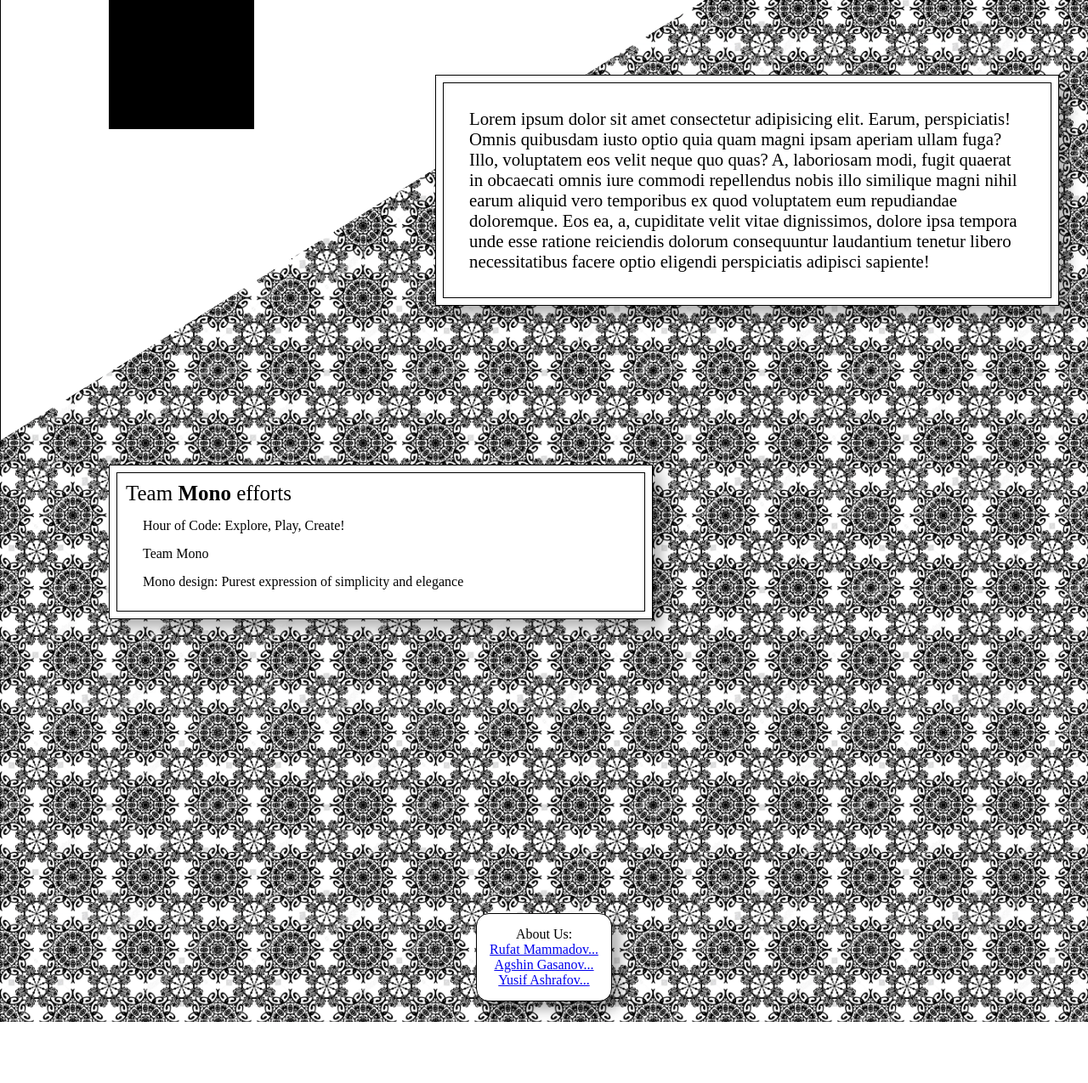
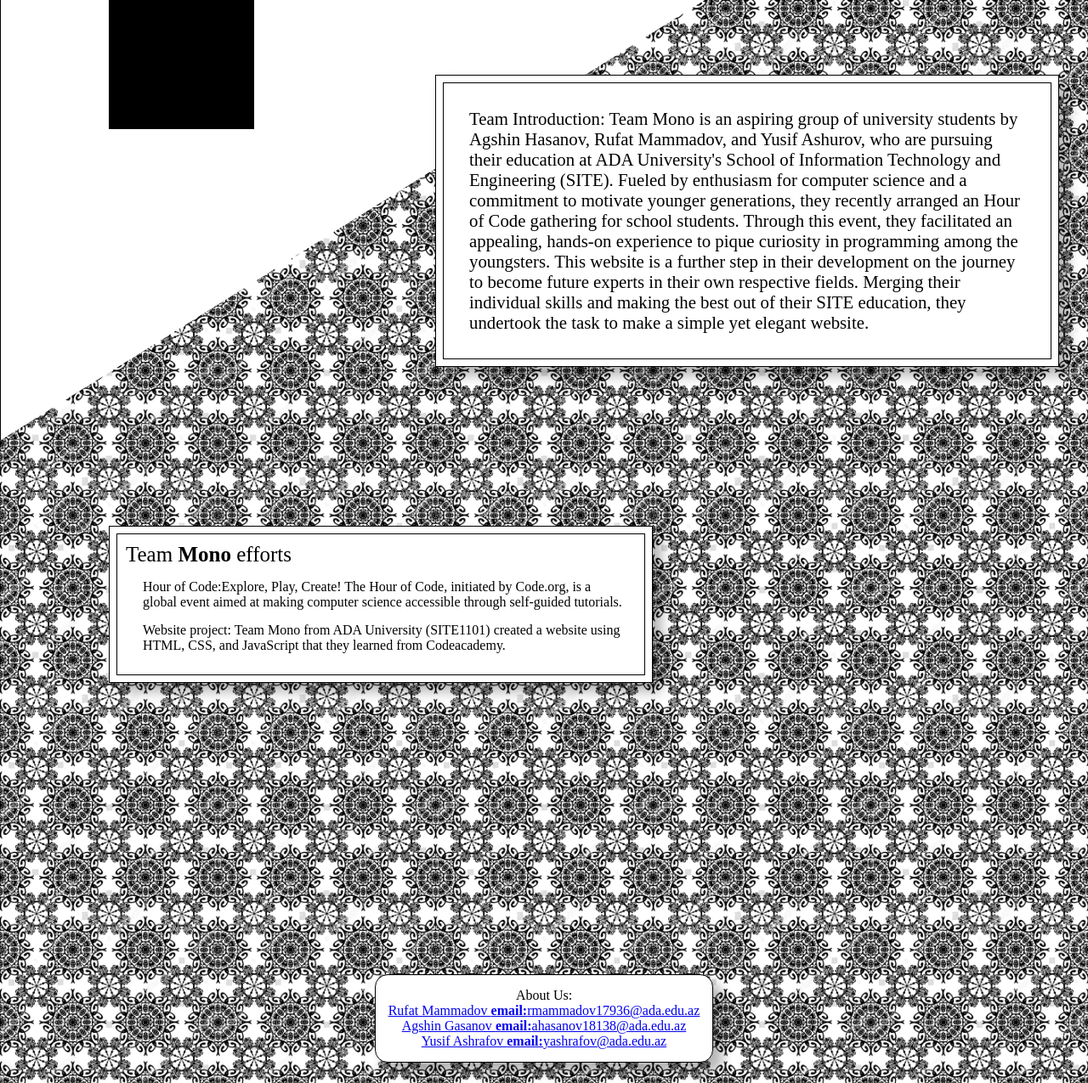
Before and after one commit to ADA-SITE-SITE1101-2023-Spring/website-team-03, a plain HTML site: page index.html in a window 1280 px wide. Shown: the part 203-1478 px from the top of the page at 85% size. Before the commit the page ends 1406 px from the top, so only its background shows below. Drawn offline with Linux system fonts and the light colour scheme.

Commit message:
Content added
Description and bio content added

```diff
--- a/index.html
+++ b/index.html
@@ -25,7 +25,7 @@
     <div id="growIntroductionContainer">
       <div class="extraBorder" style="margin-top: 20%; margin-bottom: 4%; margin-right: 4%; margin-left: 10%;">
         <div class="foreground" id="introductionContainer">
-          Lorem ipsum dolor sit amet consectetur adipisicing elit. Earum, perspiciatis! Omnis quibusdam iusto optio quia quam magni ipsam aperiam ullam fuga? Illo, voluptatem eos velit neque quo quas? A, laboriosam modi, fugit quaerat in obcaecati omnis iure commodi repellendus nobis illo similique magni nihil earum aliquid vero temporibus ex quod voluptatem eum repudiandae doloremque. Eos ea, a, cupiditate velit vitae dignissimos, dolore ipsa tempora unde esse ratione reiciendis dolorum consequuntur laudantium tenetur libero necessitatibus facere optio eligendi perspiciatis adipisci sapiente!</div>
+         Team Introduction: Team Mono is an aspiring group of university students by Agshin Hasanov, Rufat Mammadov, and Yusif Ashurov, who are pursuing their education at ADA University's School of Information Technology and Engineering (SITE). Fueled by enthusiasm for computer science and a commitment to motivate younger generations, they recently arranged an Hour of Code gathering for school students. Through this event, they facilitated an appealing, hands-on experience to pique curiosity in programming among the youngsters. This website is a further step in their development on the journey to become future experts in their own respective fields. Merging their individual skills and making the best out of their SITE education, they undertook the task to make a simple yet elegant website.</div>
       </div>
     </div>
   </div>
@@ -34,10 +34,9 @@
         <div class="extraBorder">
           <div style="border:1px solid black; padding: 10px;">
             <div style="font-size: 25px; font-weight: 500;">Team <strong>Mono</strong> efforts</div>
-            <div id="listElement">Hour of Code: Explore, Play, Create!</div>
-            <div id="listElement">Team Mono</div>
-            <div id="listElement">Mono design: Purest expression of simplicity and elegance</div>
-          </div>
+            <div id="listElement">Hour of Code:Explore, Play, Create! The Hour of Code, initiated by Code.org, is a global event aimed at making computer science accessible through self-guided tutorials.</div>
+         <div id="listElement">Website project: Team Mono from ADA University (SITE1101) created a website using HTML, CSS, and JavaScript that they learned from Codeacademy.</div>
+        </div>
         </div>
       </div>
   </div>
@@ -45,9 +44,9 @@
     <div id="aboutUs">
       <div style="text-align:center">
         About Us:
-        <div><a href="/rmammadov.html">Rufat Mammadov...</a></div>
-        <div><a href="/agasanov.html">Agshin Gasanov...</a></div>
-        <div><a href="/yashrafov.html">Yusif Ashrafov...</a></div>
+        <div><a href="/rmammadov.html">Rufat Mammadov <strong>email:</strong>rmammadov17936@ada.edu.az</a></div>
+        <div><a href="/agasanov.html">Agshin Gasanov <strong>email:</strong>ahasanov18138@ada.edu.az</a></div>
+        <div><a href="/yashrafov.html">Yusif Ashrafov <strong>email:</strong>yashrafov@ada.edu.az</a></div>
       </div>
     </div>
   </div>
```
Also changed, not shown: agasanov.html (+2 -2 lines), rmammadov.html (+1 -1 lines), yashrafov.html (+1 -1 lines).
